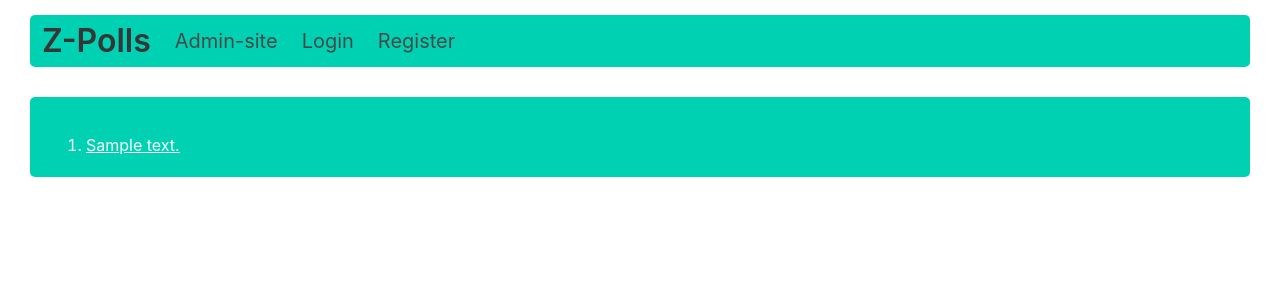
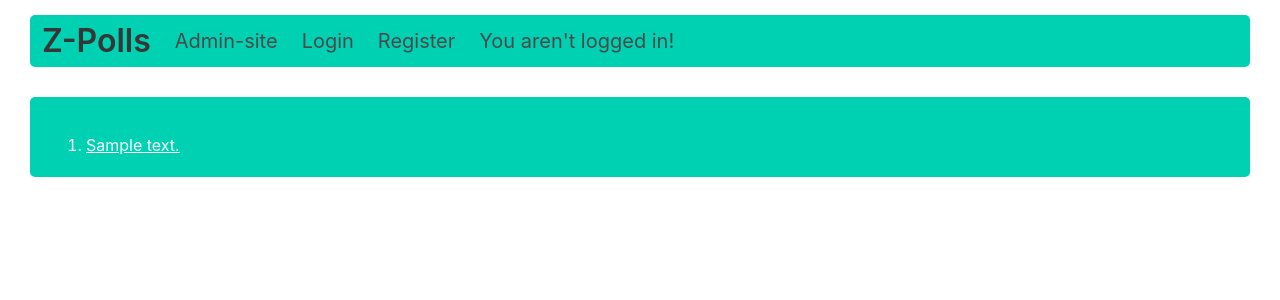
Before and after one commit to cdh77/Z-polls, a Django app: template polls/templates/polls/index.html in a window 1280 px wide. Shown: the top 300 px of the page. Run offline with Django 3.2, Linux system fonts and the light colour scheme; the template is opened without the code that fills it: most values are stand-ins (such as "Sample title", 1, 10 or a date in 2020).

Commit message:
Add home page button to logout

```diff
--- a/accounts/urls.py
+++ b/accounts/urls.py
@@ -6,5 +6,6 @@ app_name = 'accounts'
 
 urlpatterns = [
     path('login/', views.UserLoginView.as_view(), name='login'),
+    path('logout/', views.UserLogoutView.as_view(), name='logout'),
     path('register/', views.UserRegistrationView.as_view(), name='register'),
 ]
--- a/polls/templates/accounts/logout.html
+++ b/polls/templates/accounts/logout.html
@@ -1 +1,2 @@
 You were logged out!
+<a href="{% url 'polls:index' %}">Home Page</a>
--- a/polls/templates/polls/index.html
+++ b/polls/templates/polls/index.html
@@ -38,6 +38,15 @@
             Register
           </h5>
         </a>
+        <a class="navbar-item" href="{% url 'accounts:logout' %}">
+          <h5 class="subtitle">
+            {% if user.is_authenticated %}
+            Logout
+            {% else %}
+            You aren't logged in!
+            {% endif %}
+          </h5>
+        </a>
       </div>
     </nav>
   </div>
--- a/polls/views.py
+++ b/polls/views.py
@@ -1,8 +1,8 @@
 from django.http import HttpResponse, HttpResponseRedirect
 from django.shortcuts import get_object_or_404, render
 from django.urls import reverse
+from django.utils import timezone
 from django.views import generic
-from django.utils import timezone
 
 from .models import Choice, Question
 
```
